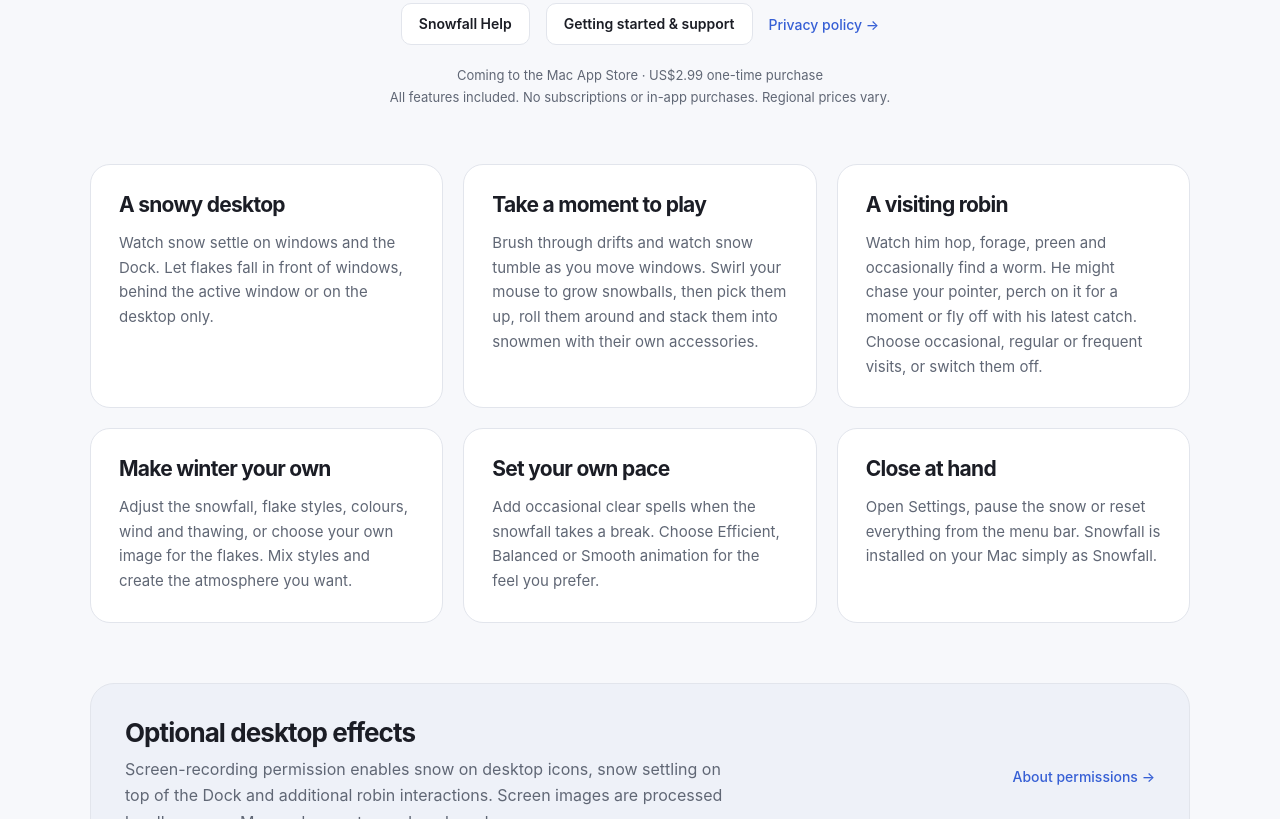
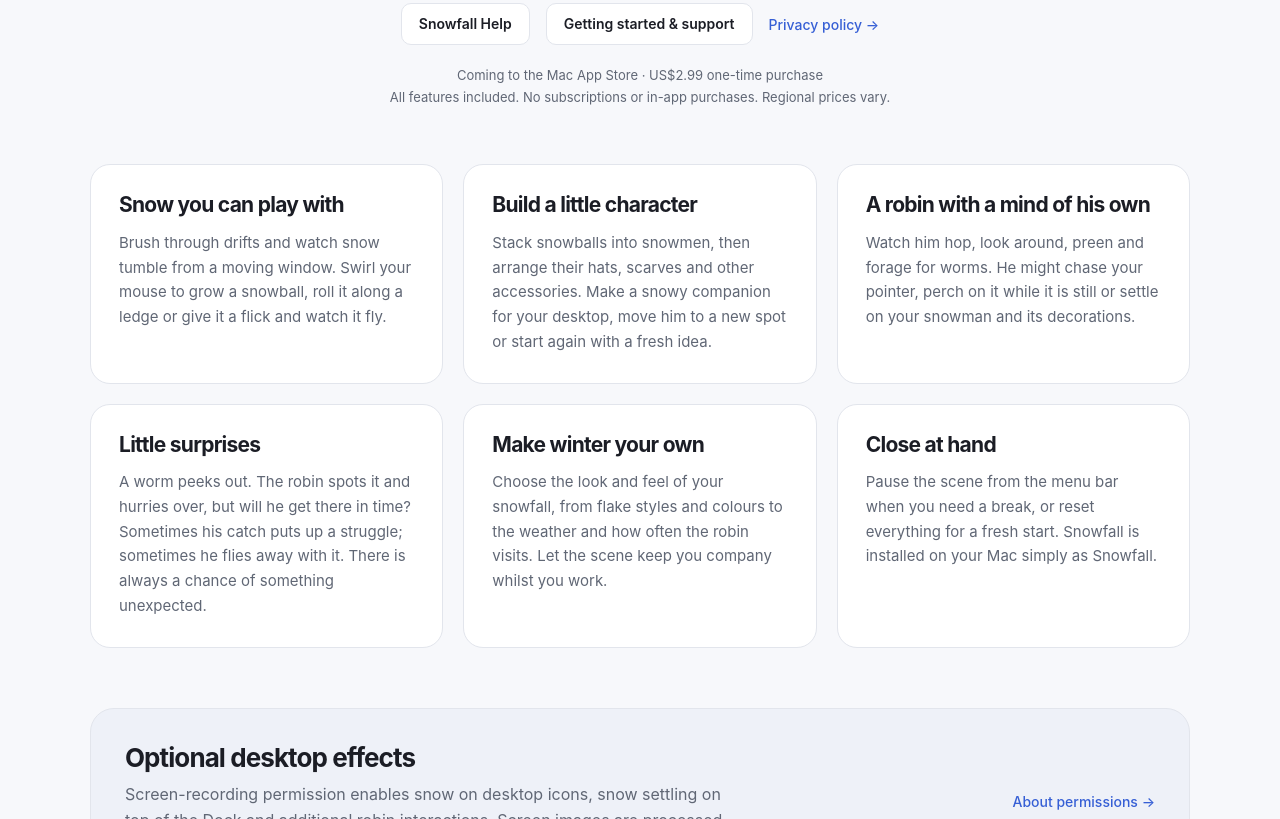
Before and after one commit to gavz-app/gavz-app.github.io, a plain HTML site: page fidget-desktops/snowfall/index.html in a window 1280 px wide. Shown: the part 575-1394 px from the top of the page. Drawn offline with Linux system fonts and the light colour scheme.

Commit message:
Focus Snowfall product page on snow, snowmen and robin

```diff
--- a/fidget-desktops/snowfall/index.html
+++ b/fidget-desktops/snowfall/index.html
@@ -32,12 +32,12 @@
       <p class="availability">Coming to the Mac App Store · US$2.99 one-time purchase<br>All features included. No subscriptions or in-app purchases. Regional prices vary.</p>
     </section>
     <div class="features-grid">
-      <section class="feature"><h2>A snowy desktop</h2><p>Watch snow settle on windows and the Dock. Let flakes fall in front of windows, behind the active window or on the desktop only.</p></section>
-      <section class="feature"><h2>Take a moment to play</h2><p>Brush through drifts and watch snow tumble as you move windows. Swirl your mouse to grow snowballs, then pick them up, roll them around and stack them into snowmen with their own accessories.</p></section>
-      <section class="feature"><h2>A visiting robin</h2><p>Watch him hop, forage, preen and occasionally find a worm. He might chase your pointer, perch on it for a moment or fly off with his latest catch. Choose occasional, regular or frequent visits, or switch them off.</p></section>
-      <section class="feature"><h2>Make winter your own</h2><p>Adjust the snowfall, flake styles, colours, wind and thawing, or choose your own image for the flakes. Mix styles and create the atmosphere you want.</p></section>
-      <section class="feature"><h2>Set your own pace</h2><p>Add occasional clear spells when the snowfall takes a break. Choose Efficient, Balanced or Smooth animation for the feel you prefer.</p></section>
-      <section class="feature"><h2>Close at hand</h2><p>Open Settings, pause the snow or reset everything from the menu bar. Snowfall is installed on your Mac simply as Snowfall.</p></section>
+      <section class="feature"><h2>Snow you can play with</h2><p>Brush through drifts and watch snow tumble from a moving window. Swirl your mouse to grow a snowball, roll it along a ledge or give it a flick and watch it fly.</p></section>
+      <section class="feature"><h2>Build a little character</h2><p>Stack snowballs into snowmen, then arrange their hats, scarves and other accessories. Make a snowy companion for your desktop, move him to a new spot or start again with a fresh idea.</p></section>
+      <section class="feature"><h2>A robin with a mind of his own</h2><p>Watch him hop, look around, preen and forage for worms. He might chase your pointer, perch on it while it is still or settle on your snowman and its decorations.</p></section>
+      <section class="feature"><h2>Little surprises</h2><p>A worm peeks out. The robin spots it and hurries over, but will he get there in time? Sometimes his catch puts up a struggle; sometimes he flies away with it. There is always a chance of something unexpected.</p></section>
+      <section class="feature"><h2>Make winter your own</h2><p>Choose the look and feel of your snowfall, from flake styles and colours to the weather and how often the robin visits. Let the scene keep you company whilst you work.</p></section>
+      <section class="feature"><h2>Close at hand</h2><p>Pause the scene from the menu bar when you need a break, or reset everything for a fresh start. Snowfall is installed on your Mac simply as Snowfall.</p></section>
     </div>
     <section class="support-strip"><div><h2>Optional desktop effects</h2><p>Screen-recording permission enables snow on desktop icons, snow settling on top of the Dock and additional robin interactions. Screen images are processed locally on your Mac and are not saved or shared.</p></div><a class="text-link" href="/fidget-desktops/snowfall/support/#permissions">About permissions →</a></section>
     <p class="availability" style="margin:0 0 40px;text-align:center">Requires macOS 26 or later and an Apple silicon Mac. Currently only supports a single display, your main display.</p>
```
Also changed, not shown: 1 other file.
